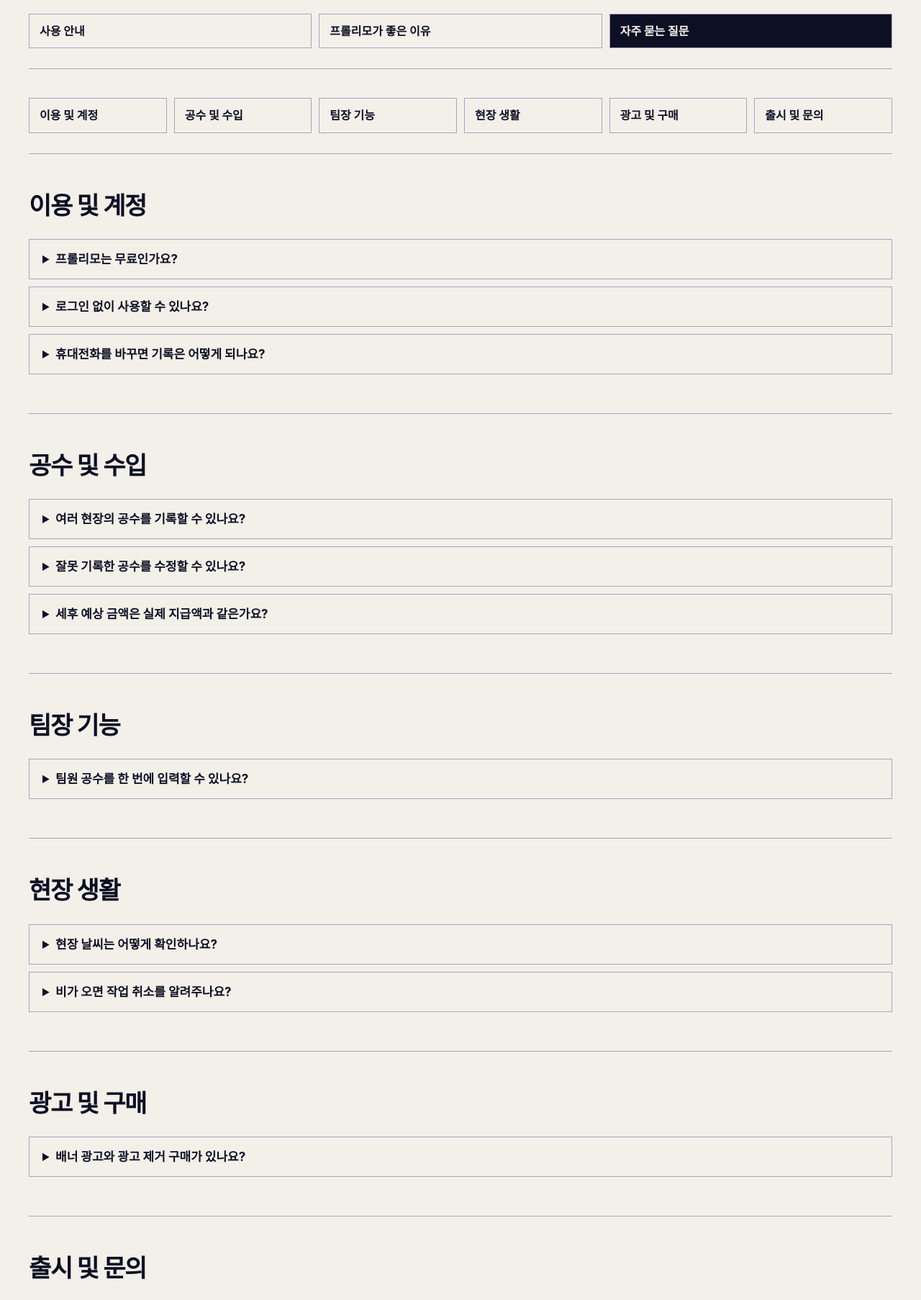
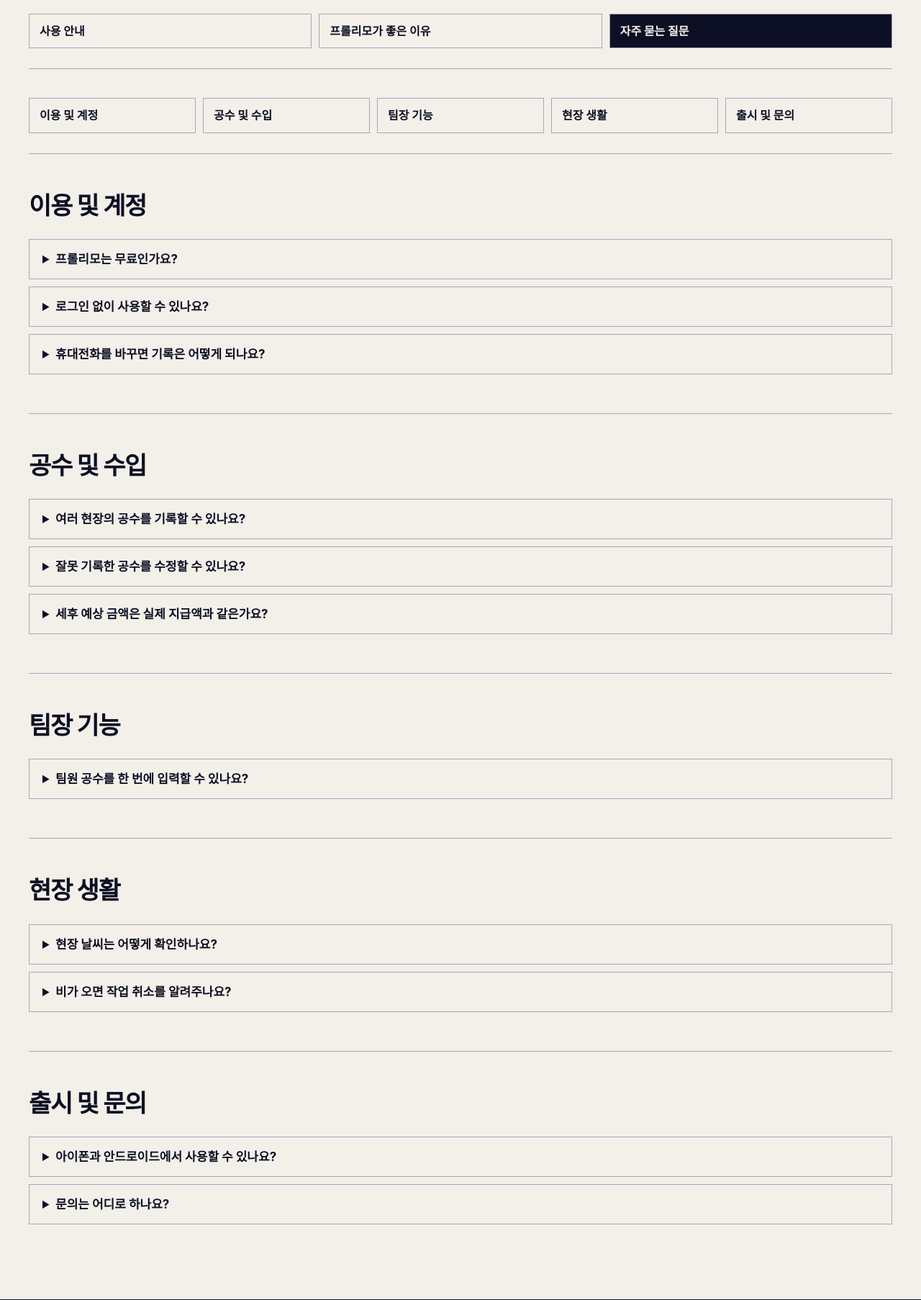
Before and after one commit to fromearlymo/frolymo-website, a plain HTML site: page faq/index.html in a window 1280 px wide. Shown: the part 705-2511 px from the top of the page at 72% size. Drawn offline with Linux system fonts and the light colour scheme; a web font is replaced by a local one.

Commit message:
Remove advertising information from FAQ

```diff
--- a/faq/index.html
+++ b/faq/index.html
@@ -5,13 +5,13 @@
   <meta name="viewport" content="width=device-width, initial-scale=1">
   <meta name="theme-color" content="#f3f0e9">
   <title>프롤리모 자주 묻는 질문 | FROLYMO</title>
-  <meta name="description" content="공수 기록과 일당 계산, 체험 모드, 광고와 구매, Android·iOS 출시 준비에 대해 자주 묻는 질문을 확인해 보세요.">
+  <meta name="description" content="공수 기록과 일당 계산, 체험 모드, Android·iOS 출시 준비에 대해 자주 묻는 질문을 확인해 보세요.">
   <link rel="canonical" href="https://frolymo.com/faq/">
   <meta property="og:type" content="website">
   <meta property="og:locale" content="ko_KR">
   <meta property="og:site_name" content="FROLYMO">
   <meta property="og:title" content="프롤리모 자주 묻는 질문 | FROLYMO">
-  <meta property="og:description" content="공수 기록과 일당 계산, 체험 모드, 광고와 구매, Android·iOS 출시 준비에 대해 자주 묻는 질문을 확인해 보세요.">
+  <meta property="og:description" content="공수 기록과 일당 계산, 체험 모드, Android·iOS 출시 준비에 대해 자주 묻는 질문을 확인해 보세요.">
   <meta property="og:url" content="https://frolymo.com/faq/">
   <meta property="og:image" content="https://frolymo.com/assets/brand/social-preview.png">
   <meta property="og:image:width" content="1200">
@@ -57,7 +57,6 @@
         <li><a href="#records">공수 및 수입</a></li>
         <li><a href="#team">팀장 기능</a></li>
         <li><a href="#field-life">현장 생활</a></li>
-        <li><a href="#purchases">광고 및 구매</a></li>
         <li><a href="#release">출시 및 문의</a></li>
       </ul>
     </nav>
@@ -110,13 +109,6 @@
           <p>날씨 화면에서는 지역의 예보를 확인할 수 있어요. 작업 진행 여부는 팀장님이나 현장 책임자에게 확인해 주세요.</p>
         </details>
       </section>
-      <section id="purchases" class="info-section" aria-labelledby="purchases-title">
-        <h2 id="purchases-title">광고 및 구매</h2>
-        <details>
-          <summary>배너 광고와 광고 제거 구매가 있나요?</summary>
-          <p>현재 개발 버전에서는 배너 광고와 광고 제거 구매 기능을 꺼 두었어요. 정식 버전의 광고나 구매 정책이 정해지면 안내할게요.</p>
-        </details>
-      </section>
       <section id="release" class="info-section" aria-labelledby="release-title">
         <h2 id="release-title">출시 및 문의</h2>
         <details>
```
